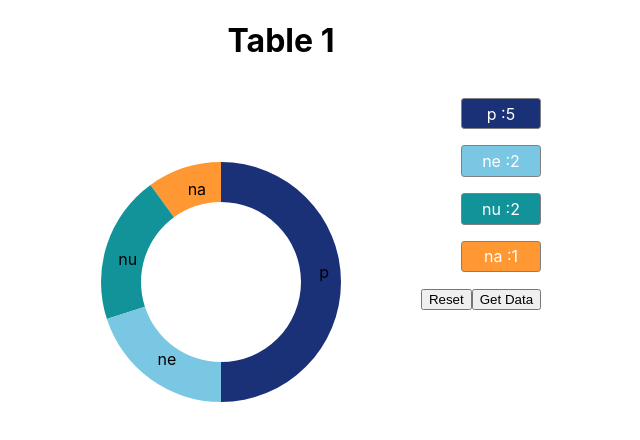
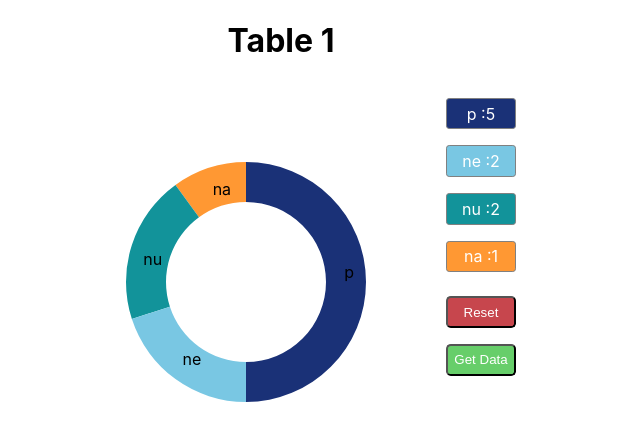
Before and after one commit to catalin-sandru/Chart_with_react-vis, a React (Create React App) app: page / in a window 1280 px wide. Shown: the top 440 px of the page, without its empty margins (359-999 px from the left). Built offline with nearby package versions, Linux system fonts and the light colour scheme.

Commit message:
made chart fully functional

```diff
--- a/src/component/chart/chart.component.js
+++ b/src/component/chart/chart.component.js
@@ -5,34 +5,27 @@ import ChartLegend from '../legend/legend.component';
 import { DefaultChartStyle } from './chart.style';
 
 class Chart extends Component {
-  constructor(props) {
-    super(props)
-    this.state = {
+  state = {
     default: table1,
     data: [],
-      toogleHighlightOn: this.toogleHighlightOn,
-      toogleHighlightOff:this.toogleHighlightOff
+    toogleHighlightOn: this.toogleHighlightOn
   }
+
+  componentDidMount() {
+    this.resetTable()
   }
 
   toogleHighlightOn = key => {
-    this.state.default&&this.state.data.forEach(i => i.innerRadius = 0);
-    const newElement = this.state.default&&this.state.data.find(i => i.key === key);
-    if (newElement) {
-      newElement.innerRadius = 2;
-    }
-    return this.setState({
-      default: [...this.state.default],
-      data: [...this.state.data]
-    })
+    const data = this.state.data.map(
+      item => item.key === key
+        ? {...item, innerRadius: 2}
+        : {...item, innerRadius: 0}
+    )
+    this.setState({ data })
   }
 
   resetTable = () => {
-    table1.forEach(i => i.innerRadius = 0)
-    return this.setState({
-      default: [...table1],
-      data: []
-    })
+    this.setState({data: this.state.default})
   }
 
   loadSecondTable = () => {
@@ -49,11 +42,11 @@ class Chart extends Component {
   }
 
   render() {
-    console.log(this.state)
+    const { data } = this.state
     return(
       <DefaultChartStyle>
         <RadialChart
-          data={this.state.data.length > 1 ? this.state.data : this.state.default}
+          data={data}
           width={400}
           height={400}
           innerRadius={80}
@@ -62,10 +55,11 @@ class Chart extends Component {
           radius={120}
           labelsRadiusMultiplier={0.9}
           colorRange={this.state.default.map(e => e.style)}
+          animation={"wobbly"}
         />
         <ChartLegend
-          state={this.state.default}
-          toogleHighlightOn={this.state.toogleHighlightOn}
+          data={this.state.data}
+          toogleHighlightOn={this.toogleHighlightOn}
           resetTable={() => this.resetTable()}
           loadSecondTable={() => this.loadSecondTable()}
         />
--- a/src/component/legend/legend.component.js
+++ b/src/component/legend/legend.component.js
@@ -1,29 +1,25 @@
 import React from 'react'
-import { LegendStyle } from './legend.style';
+import { LegendStyle, ButtonWrapper } from './legend.style';
 
-const ChartLegend = ({state, toogleHighlightOn, resetTable, loadSecondTable}) => {
+const ChartLegend = ({data, toogleHighlightOn, resetTable, loadSecondTable}) => {
   return(
     <div>
-        {state.map(({label, angle, style, key}) => {
+        {data.map(({label, angle, style, key}) => {
           return(
             <LegendStyle color={style} key={key}>
-              <ul>
-                <li>
               <p onClick={() => toogleHighlightOn(key)}>
                 {label} :
                 <span>
                   {angle}
                 </span>
               </p>
-                </li>
-              </ul>
             </LegendStyle>
           )
         })}
-        <div>
+        <ButtonWrapper>
           <button onClick={resetTable}>Reset</button>
           <button onClick={loadSecondTable}>Get Data</button>
-        </div>
+        </ButtonWrapper>
       </div>
     )
 }
--- a/src/component/legend/legend.style.js
+++ b/src/component/legend/legend.style.js
@@ -1,6 +1,8 @@
 import styled from 'styled-components'
 
 export const LegendStyle = styled.div`
+  align-items: center;
+
   p {
     background: ${props => props.color.fill};
     color: #fff;
@@ -15,3 +17,23 @@ export const LegendStyle = styled.div`
     list-style-type: none;
   }
 `
+
+export const ButtonWrapper = styled.div`
+  display: flex;
+  flex-direction: column;
+
+  button {
+    padding: 0.4rem;
+    margin: 0.5rem 0;
+    border-radius: 0.3rem;
+    cursor: pointer;
+    outline: none;
+    background: rgba(185, 24, 33, 0.8);
+    color: #fff;
+
+    &:nth-last-of-type(1) {
+      background: rgba(66, 194, 69, 0.8)
+    }
+  }
+
+`
```
Lines whose indentation alone changed are shown as unchanged.
